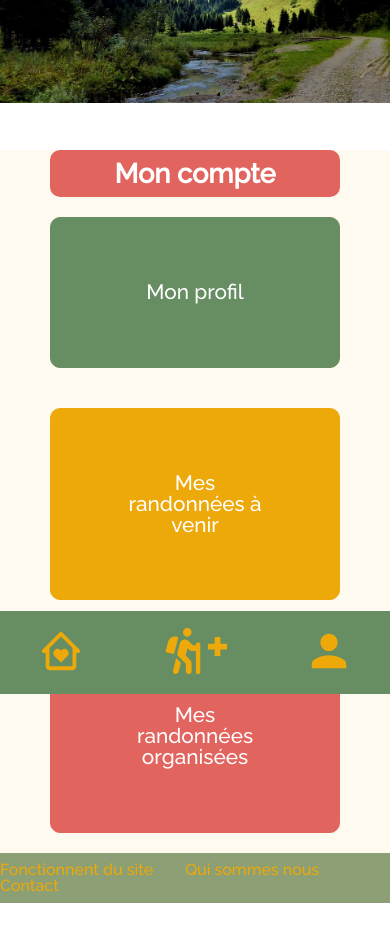
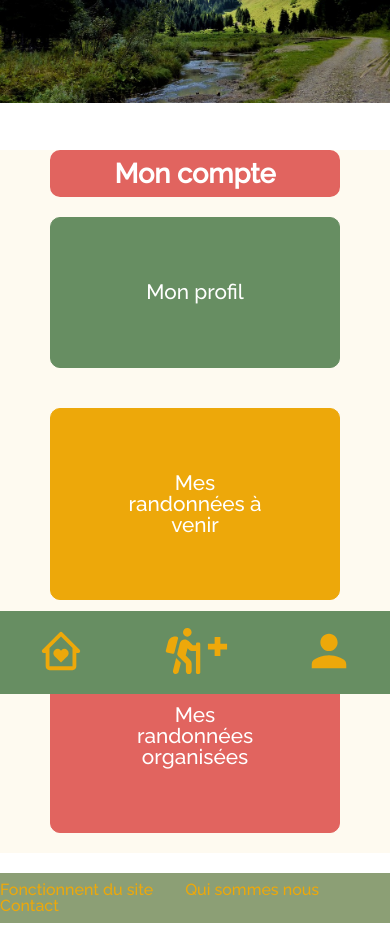
Before and after one commit to celinedepauw/Orando, a React app: page / in a window 390 px wide. Shown: the part 150-1100 px from the top of the page. Before the commit the page ends 1053 px from the top, so only its background shows below. Built offline with nearby package versions, Linux system fonts and the light colour scheme; no server answers; a web font is replaced by a local one.

Commit message:
some adjustements about footer which was hiding by the mobilenav

```diff
--- a/src/components/Footer/footer.scss
+++ b/src/components/Footer/footer.scss
@@ -7,10 +7,12 @@
   background-color: vars.$regularGreen;
   height: 50px;
   align-items: center;
+  margin: 20px 0 80px 0;
 
   @media(min-width: vars.$breakpointTablet) {
     height: 100px;
     font-size: 1.3rem;
+    margin-bottom: 0;
   }
   .footer_link {
     color: vars.$darkYellow;
```
